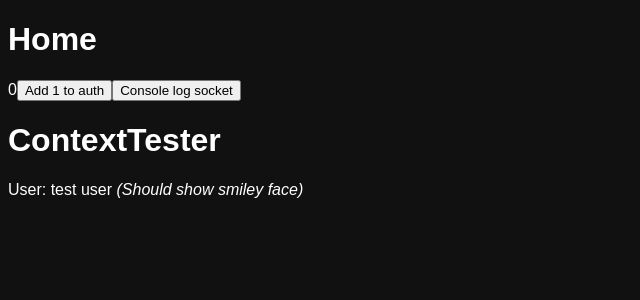
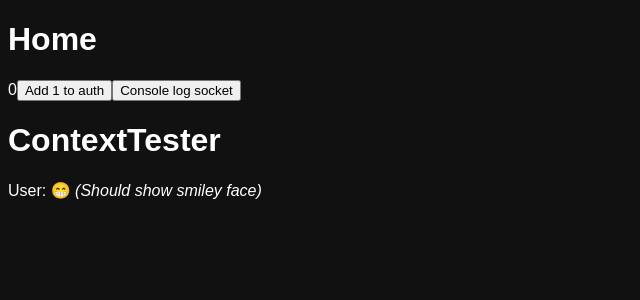
Before and after one commit to vsv-project/vsv-project.github.io, a React (Create React App) app: page / in a window 1280 px wide. Shown: the top 300 px of the page, without its empty margins (0-640 px from the left). Built offline with nearby package versions, Linux system fonts and the light colour scheme; no server answers.

Commit message:
testing app changes

```diff
--- a/src/TestingApp.tsx
+++ b/src/TestingApp.tsx
@@ -10,7 +10,13 @@ import ContextTester from "./ContextTester";
 const Home = () => {
     const {auth, setAuth} = useContextCheck(AuthContext)
     const socket = useContextCheck(SocketContext)
-    const user = "test user";
+    socket.on("connect", () => {
+        console.log("connected to socket")
+    })
+    socket.on("disconnect", () => {
+        console.log("disconnected from socket")
+    })
+    const user = "😁";
     return (
         <UserContext.Provider value={user}>
             <h1>
```
